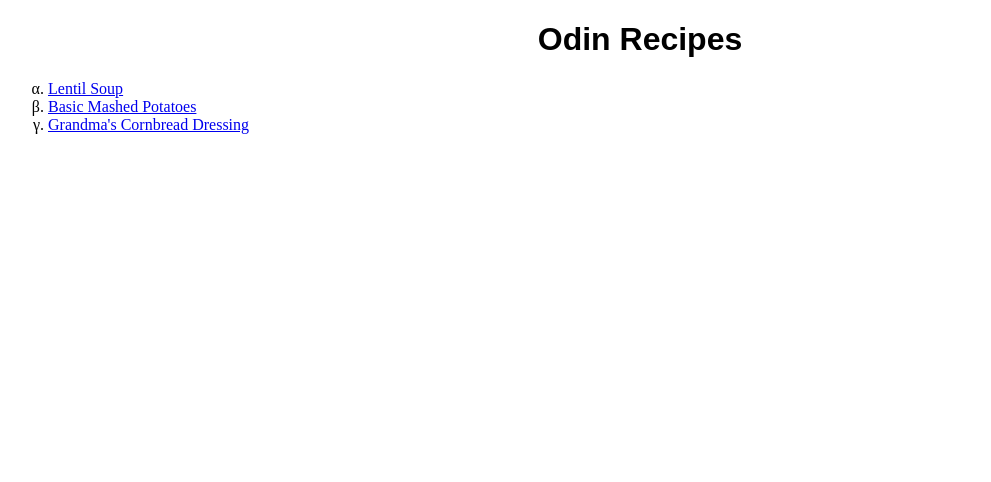
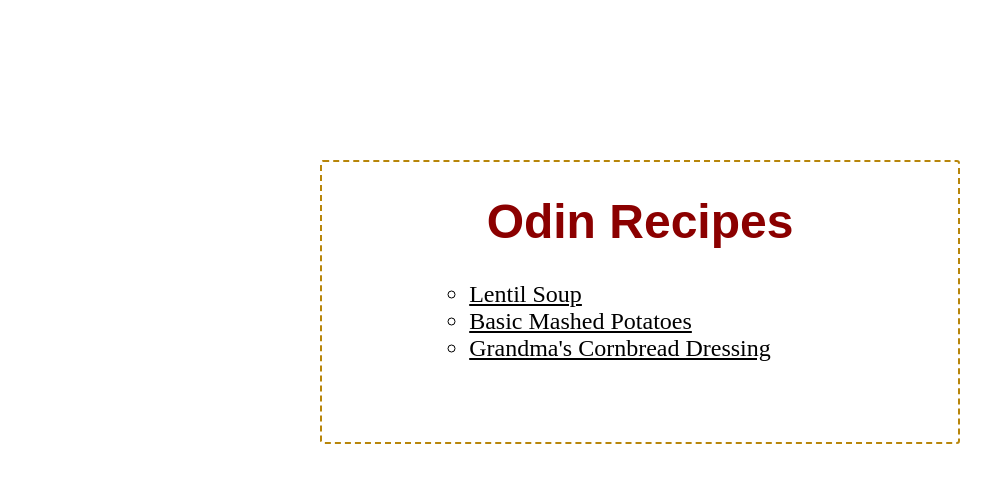
Before and after one commit to Dr-Salah/odin-recipes, a plain HTML site: page index.html in a window 1280 px wide. Shown: the whole page, without its empty margins (0-991 px from the left). Drawn offline with Linux system fonts and the light colour scheme.

Commit message:
added margin and padding

```diff
--- a/recipes/style.css
+++ b/recipes/style.css
@@ -1,3 +1,15 @@
 body {
     font-family:'Gill Sans', 'Gill Sans MT', Calibri, 'Trebuchet MS', sans-serif;
+    width: 50%;
+    margin: 10rem auto;
+    border: dashed 2px darkgoldenrod;
+    border-radius: 0.2rem;
+    padding-left: 2rem;
+    padding-right: 2rem;
+    box-sizing: border-box;
 }
+
+img {
+    width: 100%;
+    height: auto;
+}
--- a/style.css
+++ b/style.css
@@ -1,8 +1,27 @@
 h1 {
     font-family: Arial, Helvetica, sans-serif;
     text-align: center;
+    font-size: 3rem;
+    color: darkred;
+
 }
 
 ul {
-    list-style: lower-greek;
+    list-style: circle;
+    margin: 0 auto;
+    width: 60%;
+    font-size: 1.5rem;
+    margin-bottom: 5rem;
 }
+
+body {
+    width: 50%;
+    margin: 10rem auto;
+    border: 2px dashed darkgoldenrod;
+    border-radius: 0.2rem;
+    box-sizing: border-box;
+}
+
+a {
+    color: black;
+}
```
